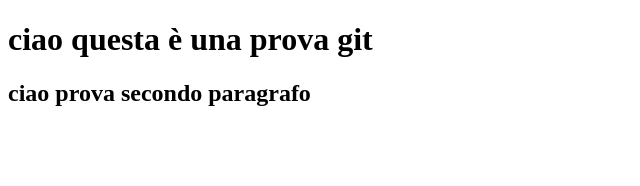
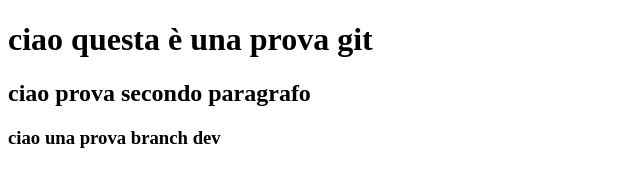
Before and after one commit to sissi89/merge, a plain HTML site: page index.html in a window 1280 px wide. Shown: the whole page, without its empty margins (0-640 px from the left). Drawn offline with Linux system fonts and the light colour scheme.

Commit message:
terzo commit in dev

```diff
--- a/index.html
+++ b/index.html
@@ -9,5 +9,6 @@
 <body>
     <h1>ciao questa è una prova git </h1>
     <h2>ciao prova secondo paragrafo </h2>
+    <h3>ciao una prova branch dev </h3>
 </body>
 </html>
```
